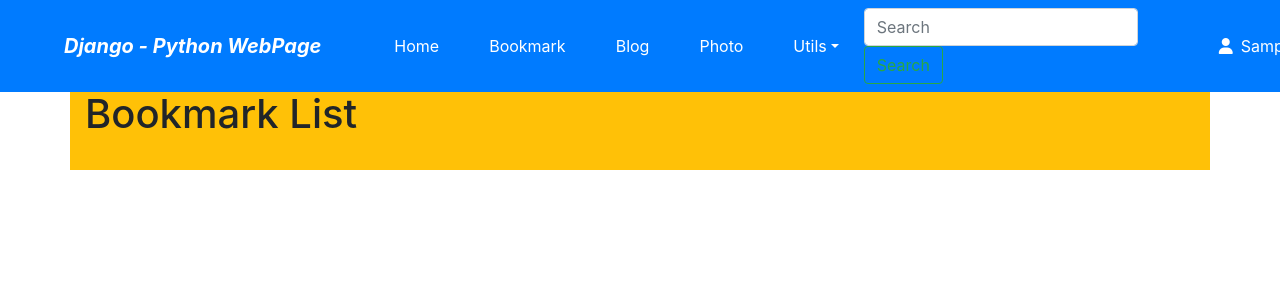
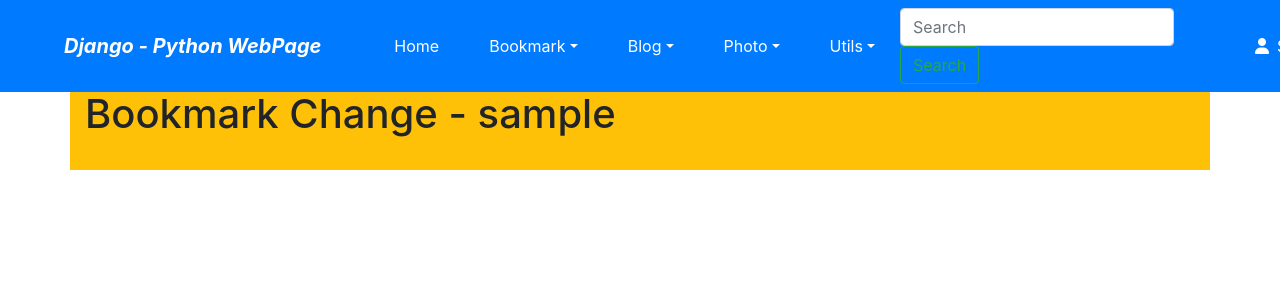
Before and after one commit to ryanjoe02/djangoProject6th, a Django app: page /bookmark/chage/ in a window 1280 px wide. Shown: the top 300 px of the page. Run offline with Django 4.2, Linux system fonts and the light colour scheme; the visitor is signed in with stand-in values (Sample User, id 1); data that the repository does not hold is empty; some libraries are stand-ins or nearby versions.

Commit message:
0704 update bookmark add page

```diff
--- a/blog/views.py
+++ b/blog/views.py
@@ -96,12 +96,13 @@ class SearchFormView(FormView):
 class PostCreateView(LoginRequiredMixin, CreateView):
     model = Post
     fields = ['title', 'slug', 'description', 'content', 'tags']
-    initial = ['slug', 'auto-filling-do-not-input']
+    initial = {'slug': 'auto-filling-do-not-input'}
     success_url = reverse_lazy('blog:index')
 
     def form_valid(self, form):
         form.instance.owner = self.request.user
         return super().form_valid(form)
+
 
 class PostChangeLV(LoginRequiredMixin, ListView):
     template_name = 'blog/post_change_list.html'
@@ -109,11 +110,13 @@ class PostChangeLV(LoginRequiredMixin, ListView):
     def get_queryset(self):
         return Post.objects.filter(owner=self.request.user)
 
+
 class PostUpdateView(OwnerOnlyMixin, UpdateView):
     model = Post
     fields = ['title', 'slug', 'description', 'content', 'tags']
     success_url = reverse_lazy('blog:index')
 
+
 class PostDeleteView(OwnerOnlyMixin, DeleteView):
     model = Post
     success_url = reverse_lazy('blog:index')
--- /dev/null
+++ b/bookmark/templates/bookmark/bookmark_change_list.html
@@ -0,0 +1,10 @@
+{% extends 'base.html' %}
+
+{% block title %}bookmark_change_list.html{% endblock title %}
+
+{% block content %}
+    <h1>Bookmark Change - {{ user }}</h1>
+    <br>
+
+    <table></table>
+{% endblock content %}
--- a/bookmark/views.py
+++ b/bookmark/views.py
@@ -21,7 +21,7 @@ class BookmarkCreateView(LoginRequiredMixin, CreateView):
     success_url = reverse_lazy('bookmark:index')
 
     def form_valid(self, form):
-        form.instance.owner = self.request.uwer
+        form.instance.owner = self.request.user
         return super().form_valid(form)
 
 
--- a/mysite/views.py
+++ b/mysite/views.py
@@ -13,12 +13,14 @@ class UserCreateView(CreateView):
     form_class = UserCreationForm
     success_url = reverse_lazy('register_done')
 
+
 class UserCreateDoneTV(TemplateView):
     template_name = 'registration/register_done.html'
 
+
 class OwnerOnlyMixin(AccessMixin):
     raise_exception = True
-    premission_denied_message = "Owner only can update/delete the object"
+    permission_denied_message = "Owner only can update/delete the object"
 
     def dispatch(self, request, *args, **kwargs):
         obj = self.get_object()
--- a/templates/base.html
+++ b/templates/base.html
@@ -6,7 +6,7 @@
           content="width=device-width, user-scalable=no, initial-scale=1.0, maximum-scale=1.0, minimum-scale=1.0">
     <meta http-equiv="X-UA-Compatible" content="ie=edge">
 
-    <title>{% block title %}Django Web Programming{% endblock title%}</title>
+    <title>{% block title %}Django Web Programming{% endblock title %}</title>
 
     <link rel="stylesheet" href="https://stackpath.bootstrapcdn.com/bootstrap/4.3.1/css/bootstrap.min.css"
           integrity="sha384-ggOyR0iXCbMQv3Xipma34MD+dH/1fQ784/j6cY/iJTQUOhcWr7x9JvoRxT2MZw1T" crossorigin="anonymous">
@@ -27,14 +27,27 @@
         <ul class="navbar-nav mr-auto">
             <li class="nav-item mx-1 btn btn-primary">
                 <a href="{% url 'home' %}" class="nav-link text-white">Home</a></li>
-{#            <li class="nav-item mx-1 btn btn-primary">#}
-{#                <a href="{% url 'book_home' %}" class="nav-link text-white">BookHome</a></li>#}
-            <li class="nav-item mx-1 btn btn-primary">
-                <a href="{% url 'bookmark:index' %}" class="nav-link text-white">Bookmark</a></li>
-            <li class="nav-item mx-1 btn btn-primary">
-                <a href="{% url 'blog:index' %}" class="nav-link text-white">Blog</a></li>
-            <li class="nav-item mx-1 btn btn-primary">
-                <a href="{% url 'photo:index' %}" class="nav-link text-white">Photo</a></li>
+            <li class="nav-item dropdown mx-1 btn btn-primary">
+                <a href="#" class="nav-link dropdown-toggle text-white" data-toggle="dropdown">Bookmark</a>
+                <div class="dropdown-menu">
+                    <a href="{% url 'bookmark:index' %}" class="dropdown-item">List</a>
+                    <a href="{% url 'bookmark:add' %}" class="dropdown-item">Add</a>
+                    <a href="{% url 'bookmark:change' %}" class="dropdown-item">Change</a>
+                </div>
+            <li class="nav-item dropdown mx-1 btn btn-primary">
+                <a href="#" class="nav-link dropdown-toggle text-white" data-toggle="dropdown">Blog</a>
+                <div class="dropdown-menu">
+                    <a href="{% url 'blog:index' %}" class="dropdown-item">List</a>
+                    <a href="{% url 'blog:add' %}" class="dropdown-item">Add</a>
+                    <a href="{% url 'blog:change' %}" class="dropdown-item">Change</a>
+                </div>
+            <li class="nav-item dropdown mx-1 btn btn-primary">
+                <a href="#" class="nav-link dropdown-toggle text-white" data-toggle="dropdown">Photo</a>
+{#                <div class="dropdown-menu">#}
+{#                    <a href="{% url 'photo:index' %}" class="dropdown-item">List</a>#}
+{#                    <a href="{% url 'photo:add' %}" class="dropdown-item">Add</a>#}
+{#                    <a href="{% url 'photo:change' %}" class="dropdown-item">Change</a>#}
+{#                </div>#}
 
             <li class="nav-item dropdown mx-1 btn btn-primary">
                 <a href="#" class="nav-link dropdown-toggle text-white" id="navbarDropdown" role="button"
```
Also changed, not shown: bookmark/templates/bookmark/bookmark_form.html (added, +41 -0 lines), README.md.
